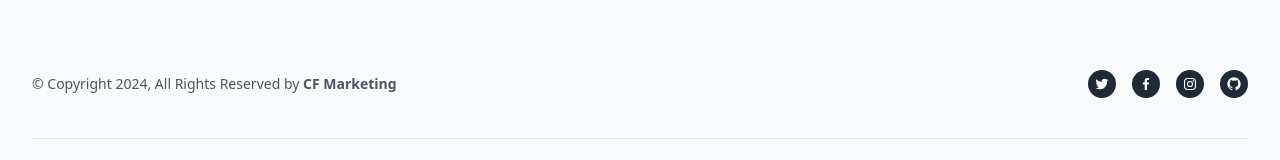
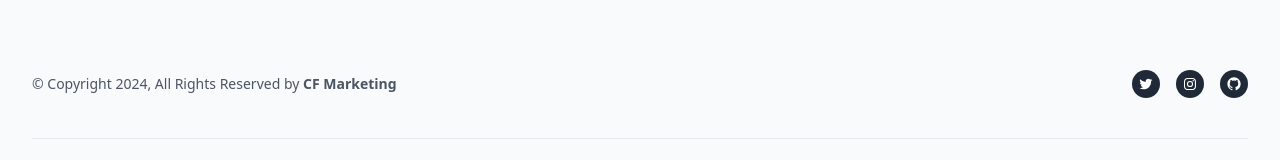
Before and after one commit to utkarshpayal/CF-Marketing-Agency, a React (Vite) app: page / in a window 1280 px wide. Shown: the part 544-704 px from the top of the page. Built offline with nearby package versions, Linux system fonts and the light colour scheme; the HTML template or start-up script is replaced by a standard one.

Commit message:
Update Footer.tsx

```diff
--- a/src/sections/footer/Footer.tsx
+++ b/src/sections/footer/Footer.tsx
@@ -27,23 +27,6 @@ export const Footer = () => {
                     fill="currentColor"
                   >
                     <path d="M19.633 7.997c.013.175.013.349.013.523 0 5.325-4.053 11.461-11.46 11.461-2.282 0-4.402-.661-6.186-1.809.324.037.636.05.973.05a8.07 8.07 0 0 0 5.001-1.721 4.036 4.036 0 0 1-3.767-2.793c.249.037.499.062.761.062.361 0 .724-.05 1.061-.137a4.027 4.027 0 0 1-3.23-3.953v-.05c.537.299 1.16.486 1.82.511a4.022 4.022 0 0 1-1.796-3.354c0-.748.199-1.434.548-2.032a11.457 11.457 0 0 0 8.306 4.215c-.062-.3-.1-.611-.1-.923a4.026 4.026 0 0 1 4.028-4.028c1.16 0 2.207.486 2.943 1.272a7.957 7.957 0 0 0 2.556-.973 4.02 4.02 0 0 1-1.771 2.22 8.073 8.073 0 0 0 2.319-.624 8.645 8.645 0 0 1-2.019 2.083z"></path>
-                  </svg>
-                </Link>
-              </li>
-
-              <li>
-                <Link
-                  to="https://www.facebook.com/"
-                  title=""
-                  className="flex items-center justify-center text-white transition-all duration-200 bg-gray-800 rounded-full w-7 h-7 hover:bg-blue-600 focus:bg-blue-600"
-                >
-                  <svg
-                    className="w-4 h-4"
-                    xmlns="http://www.w3.org/2000/svg"
-                    viewBox="0 0 24 24"
-                    fill="currentColor"
-                  >
-                    <path d="M13.397 20.997v-8.196h2.765l.411-3.209h-3.176V7.548c0-.926.258-1.56 1.587-1.56h1.684V3.127A22.336 22.336 0 0 0 14.201 3c-2.444 0-4.122 1.492-4.122 4.231v2.355H7.332v3.209h2.753v8.202h3.312z"></path>
                   </svg>
                 </Link>
               </li>
```
